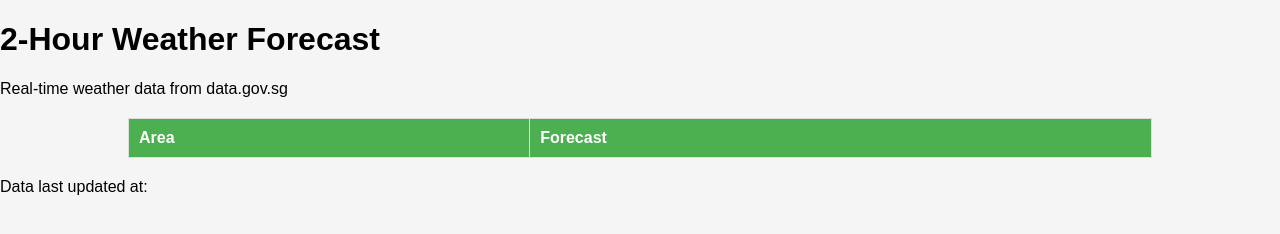
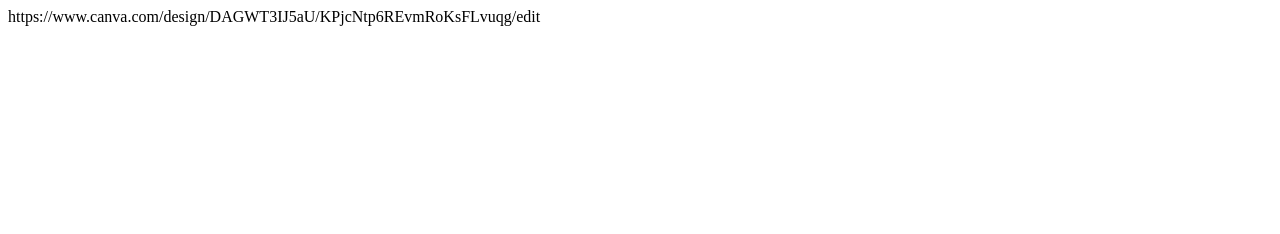
Before and after one commit to Gxx0312/HCDIV-2, a plain HTML site: page index.html in a window 1280 px wide. Drawn offline with nearby package versions, Linux system fonts and the light colour scheme; no server answers.

Commit message:
Update index.html

```diff
--- a/index.html
+++ b/index.html
@@ -1,75 +1 @@
-<!DOCTYPE html>
-<html lang="en">
-<head>
-    <meta charset="UTF-8">
-    <meta name="viewport" content="width=device-width, initial-scale=1.0">
-    <title>Weather Forecast</title>
-    <style>
-        body {
-            font-family: Arial, sans-serif;
-            background-color: #f5f5f5;
-            margin: 0;
-            padding: 0;
-        }
-        table {
-            width: 80%;
-            margin: 20px auto;
-            border-collapse: collapse;
-            border: 1px solid #ddd;
-        }
-        th, td {
-            padding: 10px;
-            text-align: left;
-            border: 1px solid #ddd;
-        }
-        th {
-            background-color: #4CAF50;
-            color: white;
-        }
-        tr:nth-child(even) {
-            background-color: #f2f2f2;
-        }
-    </style>
-</head>
-<body>
-    <header>
-        <h1>2-Hour Weather Forecast</h1>
-        <p>Real-time weather data from data.gov.sg</p>
-    </header>
-    <div id="weather-table">
-        <table>
-            <thead>
-                <tr>
-                    <th>Area</th>
-                    <th>Forecast</th>
-                </tr>
-            </thead>
-            <tbody id="weather-data">
-                <!-- Data will be injected here -->
-            </tbody>
-        </table>
-        <p>Data last updated at: <span id="timestamp"></span></p>
-    </div>
-    <script src="https://code.jquery.com/jquery-3.6.0.min.js"></script>
-    <script>
-        $(document).ready(function() {
-            const apiUrl = "https://api-open.data.gov.sg/v2/real-time/api/two-hr-forecast";
-
-            $.get(apiUrl, function(data) {
-                const areas = data.items;
-                let rows = '';
-                areas.forEach(area => {
-                    rows += `<tr>
-                                 <td>${area.name}</td>
-                                 <td>${area.forecast}</td>
-                             </tr>`;
-                });
-                $('#weather-data').html(rows);
-
-                const timestamp = data.timestamp;
-                $('#timestamp').text(timestamp);
-            });
-        });
-    </script>
-</body>
-</html>
+https://www.canva.com/design/DAGWT3IJ5aU/KPjcNtp6REvmRoKsFLvuqg/edit
```
